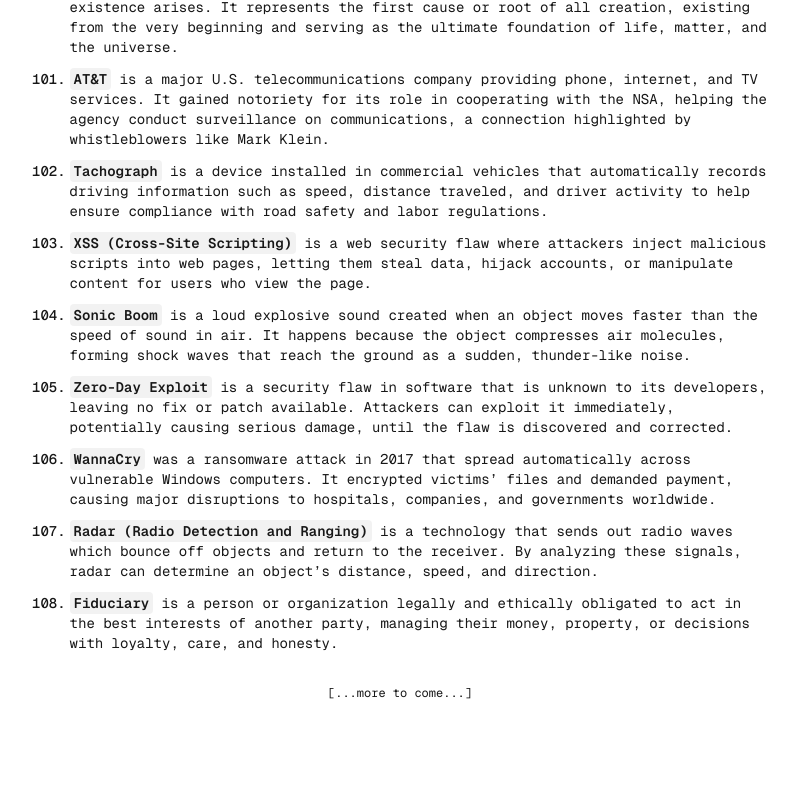
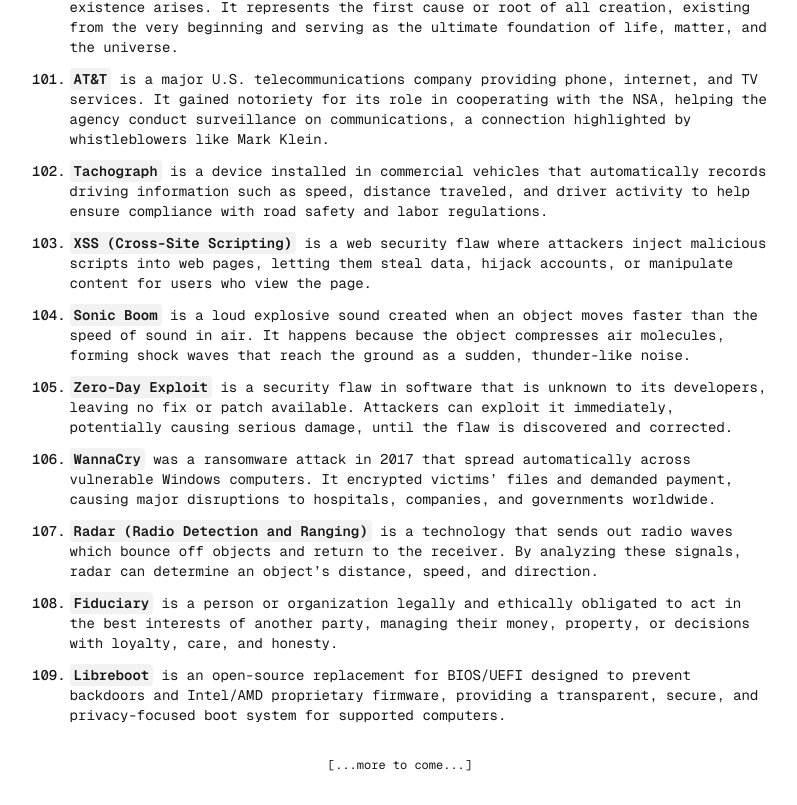
Before and after one commit to BrahimBoussada/mind-log, a Next.js app: page / in a window 1280 px wide. Shown: the part 6334-7139 px from the top of the page, without its empty margins (240-1037 px from the left). Before the commit the page ends 7067 px from the top, so only its background shows below. Built offline with nearby package versions, Linux system fonts and the light colour scheme.

Commit message:
23-11-2025

```diff
--- a/src/app/page.tsx
+++ b/src/app/page.tsx
@@ -1030,6 +1030,16 @@ export default function Home() {
           </Text>
         </Note>
 
+        <Note>
+          <N>109. </N>
+          <Text>
+            <Key>Libreboot</Key> is an open-source replacement for BIOS/UEFI
+            designed to prevent backdoors and Intel/AMD proprietary firmware,
+            providing a transparent, secure, and privacy-focused boot system for
+            supported computers.
+          </Text>
+        </Note>
+
         {/* --- end --- */}
       </NoteWrapper>
 
```
